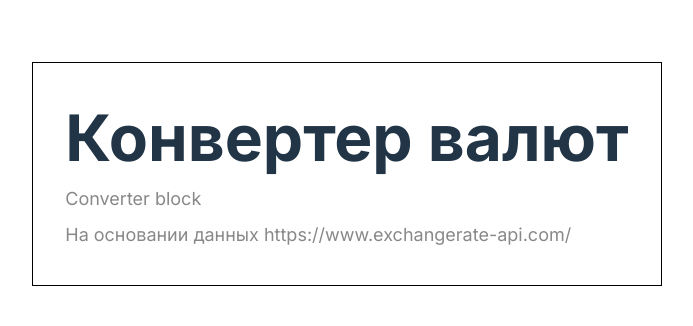
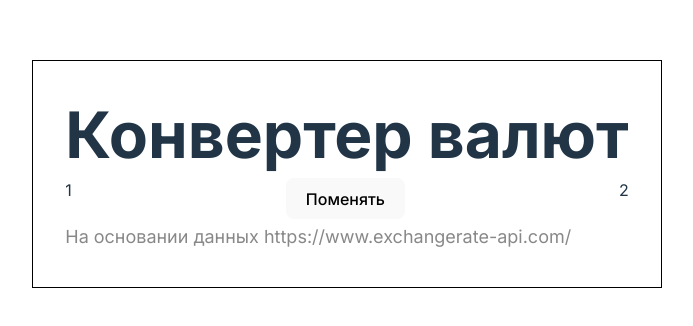
Before and after one commit to mcsodn/currency_converter, a React (Vite) app: page / in a window 1280 px wide. Shown: the part 226-552 px from the top of the page, without its empty margins (293-986 px from the left). Built offline with nearby package versions, Linux system fonts and the light colour scheme.

Commit message:
add currency block

```diff
--- a/src/App.jsx
+++ b/src/App.jsx
@@ -1,14 +1,13 @@
 import './App.css';
 import HeaderElement from "./components/HeaderElement/HeaderElement";
+import CurrencyConverter from "./components/CurrencyConverter/CurrencyConverter";
 
 function App() {
 
   return (
     <>
       <HeaderElement headerText='Конвертер валют' />
-      <div className="card">
-        <p>Converter block</p>
-      </div>
+      <CurrencyConverter />
       <p>На основании данных https://www.exchangerate-api.com/</p>
     </>
   )
--- /dev/null
+++ b/src/components/CurrencyConverter/CurrencyConverter.css
@@ -0,0 +1,5 @@
+.currency-converter_block {
+  display: flex;
+  flex-wrap: nowrap;
+  justify-content: space-between;
+}
--- /dev/null
+++ b/src/components/CurrencyConverter/CurrencyConverter.jsx
@@ -0,0 +1,11 @@
+import './CurrencyConverter.css';
+
+const CurrencyConverter = () => {
+    return <div className='currency-converter_block'>
+        <div>1</div>
+        <button type="button">Поменять</button>
+        <div>2</div>
+    </div>
+}
+
+export default CurrencyConverter;
```
